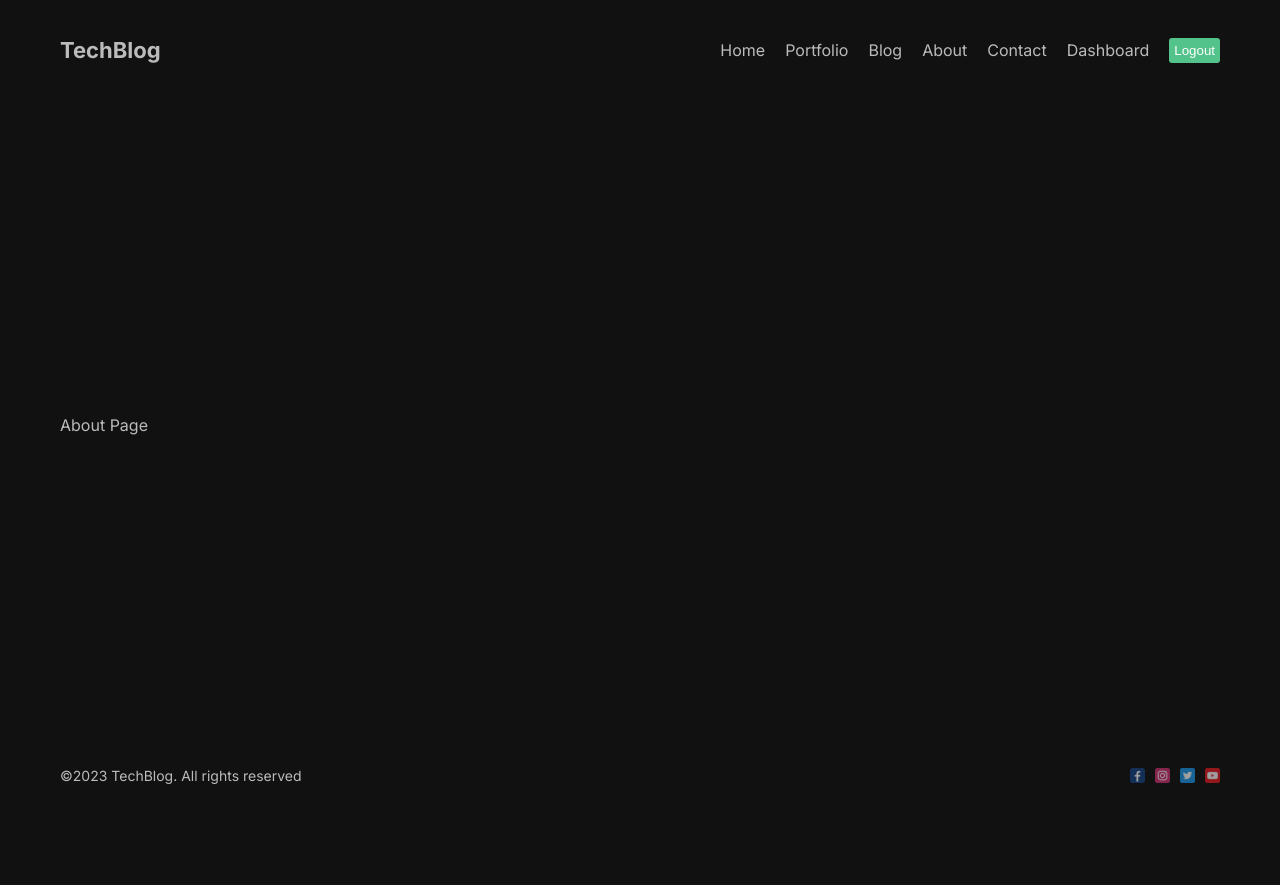
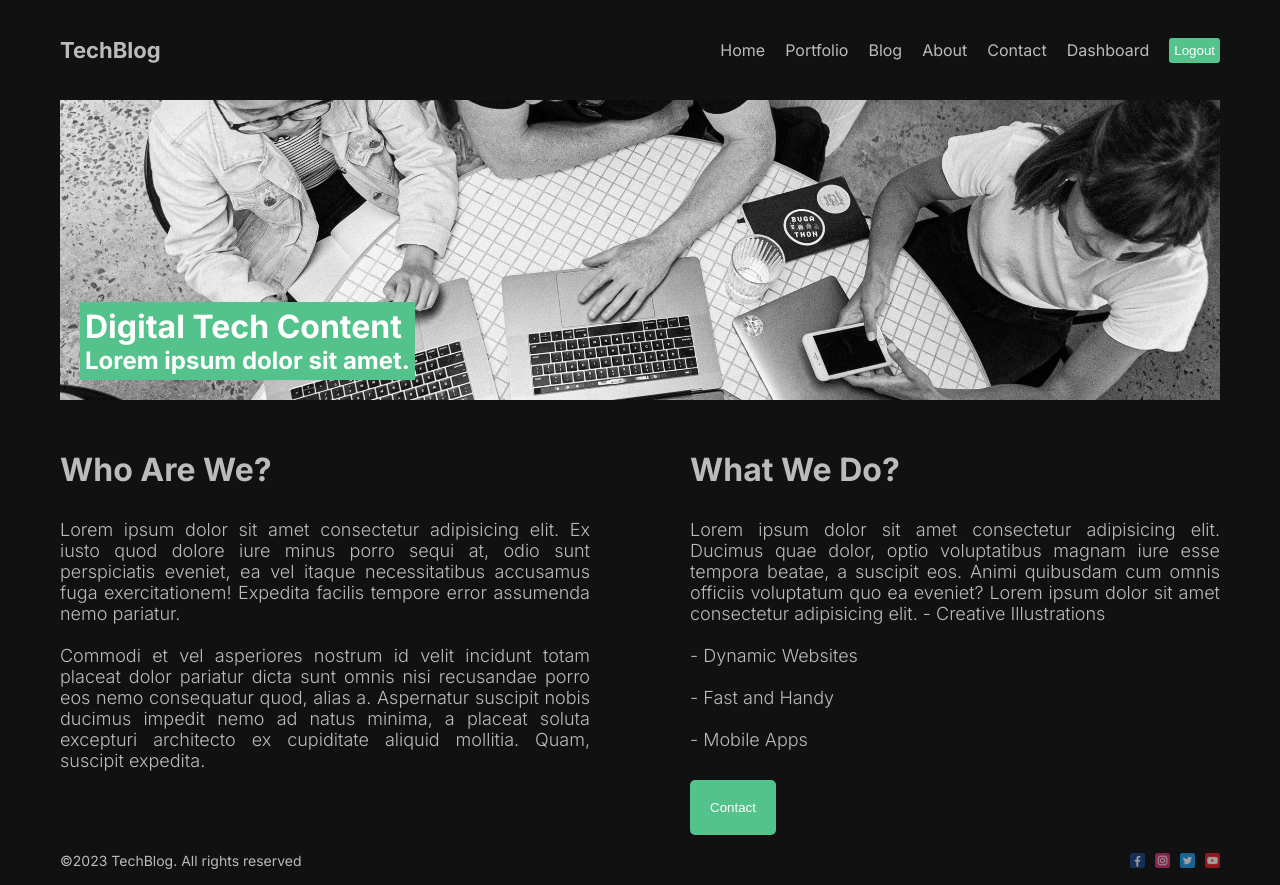
Before and after one commit to luffy4827/fullstackappNextjs, a Next.js app: page /about in a window 1280 px wide. Before the commit the page ends 800 px from the top, so only its background shows below. Built offline with nearby package versions, Linux system fonts and the light colour scheme.

Commit message:
Button component added and About page changed

```diff
--- a/src/app/about/page.jsx
+++ b/src/app/about/page.jsx
@@ -1,12 +1,60 @@
-import React from 'react'
-import styles from './page.module.css'
+import React from "react";
+import styles from "./page.module.css";
+import Image from "next/image";
+import Button from "@/components/button/Button";
 
 const About = () => {
   return (
     <div className={styles.container}>
-      About Page
+      <div className={styles.imgContainer}>
+        <Image
+          src="/about.jpeg"
+          alt="about image"
+          fill={true}
+          className={styles.img}
+        />
+        <div className={styles.imgText}>
+          <h1 className={styles.imgTitle}> Digital Tech Content </h1>
+          <h2 className={styles.imgDesc}>Lorem ipsum dolor sit amet.</h2>
+        </div>
+      </div>
+      <div className={styles.textContainer}>
+        <div className={styles.item}>
+          <h1 className={styles.title}> Who Are We?</h1>
+          <p className={styles.desc}>
+            Lorem ipsum dolor sit amet consectetur adipisicing elit. Ex iusto
+            quod dolore iure minus porro sequi at, odio sunt perspiciatis
+            eveniet, ea vel itaque necessitatibus accusamus fuga exercitationem!
+            Expedita facilis tempore error assumenda nemo pariatur.
+            <br />
+            <br />
+            Commodi et vel asperiores nostrum id velit incidunt totam placeat
+            dolor pariatur dicta sunt omnis nisi recusandae porro eos nemo
+            consequatur quod, alias a. Aspernatur suscipit nobis ducimus impedit
+            nemo ad natus minima, a placeat soluta excepturi architecto ex
+            cupiditate aliquid mollitia. Quam, suscipit expedita.
+          </p>
+        </div>
+        <div className={styles.item}>
+          <h1 className={styles.title}>What We Do?</h1>{" "}
+          <p className={styles.desc}>
+            Lorem ipsum dolor sit amet consectetur adipisicing elit. Ducimus
+            quae dolor, optio voluptatibus magnam iure esse tempora beatae, a
+            suscipit eos. Animi quibusdam cum omnis officiis voluptatum quo ea
+            eveniet? Lorem ipsum dolor sit amet consectetur adipisicing elit. -
+            Creative Illustrations
+            <br />
+            <br /> - Dynamic Websites
+            <br />
+            <br /> - Fast and Handy
+            <br />
+            <br /> - Mobile Apps
+          </p>
+          <Button url="contact" text="Contact" />
+        </div>
+      </div>
     </div>
-  )
-}
+  );
+};
 
-export default About
+export default About;
--- a/src/app/about/page.module.css
+++ b/src/app/about/page.module.css
@@ -0,0 +1,40 @@
+
+
+.imgContainer{
+    width: 100%;
+    height: 300px;
+    position: relative;
+}
+
+.img {
+    object-fit: cover;
+    filter: grayscale(100%);
+  }
+
+  .imgText{
+    position: absolute;
+    bottom: 20px;
+    left: 20px;
+    background-color: #53c28b;
+    padding: 5px;
+    color: white;
+  }
+
+  .textContainer{
+    display: flex;
+    gap: 100px;
+  }
+
+  .item{
+    flex: 1;
+    margin-top: 50px;
+    display: flex;
+    flex-direction: column;
+    gap: 30px;
+  }
+
+  .desc{
+    font-size: 18px;
+    font-weight: 300;
+    text-align: justify;
+  }
--- a/src/app/page.js
+++ b/src/app/page.js
@@ -1,6 +1,7 @@
 import Image from "next/image";
 import styles from "./page.module.css";
 import Hero from "/public/hero.png";
+import Button from "@/components/button/Button";
 
 export default function Home() {
   return (
@@ -8,7 +9,7 @@ export default function Home() {
       <div className={styles.item}>
         <h1 className={styles.title}>Better Design For Your Digital Product</h1>
         <p className={styles.desc}>Turning your idea in reality. We bring together the teams from the global tech technology.</p>
-        <button className={styles.button}>See Our Works</button>
+        <Button url="/portfolio" text="See Our Works" />
       </div>
       <div className={styles.item}>
         <Image src={Hero} alt="home image" className={styles.image} />
--- a/src/app/page.module.css
+++ b/src/app/page.module.css
@@ -28,13 +28,3 @@
     font-size: 24px;
     font-weight: 300;
 }
-
-.button{
-    padding: 20px;
-    cursor: pointer;
-    border: none;
-    border-radius: 5px;
-    background-color: #53c28b;
-    width: max-content;
-    color: white;
-}
--- /dev/null
+++ b/src/components/button/Button.jsx
@@ -0,0 +1,13 @@
+import React from "react";
+import styles from "./button.module.css";
+import Link from "next/link";
+
+const Button = ({url, text}) => {
+  return (
+    <Link href={url}>
+      <button className={styles.container}>{text}</button>
+    </Link>
+  );
+};
+
+export default Button;
--- /dev/null
+++ b/src/components/button/button.module.css
@@ -0,0 +1,9 @@
+.container{
+    padding: 20px;
+    cursor: pointer;
+    border: none;
+    border-radius: 5px;
+    background-color: #53c28b;
+    width: max-content;
+    color: white;
+}
```
Also changed, not shown: public/about.jpeg (added).
